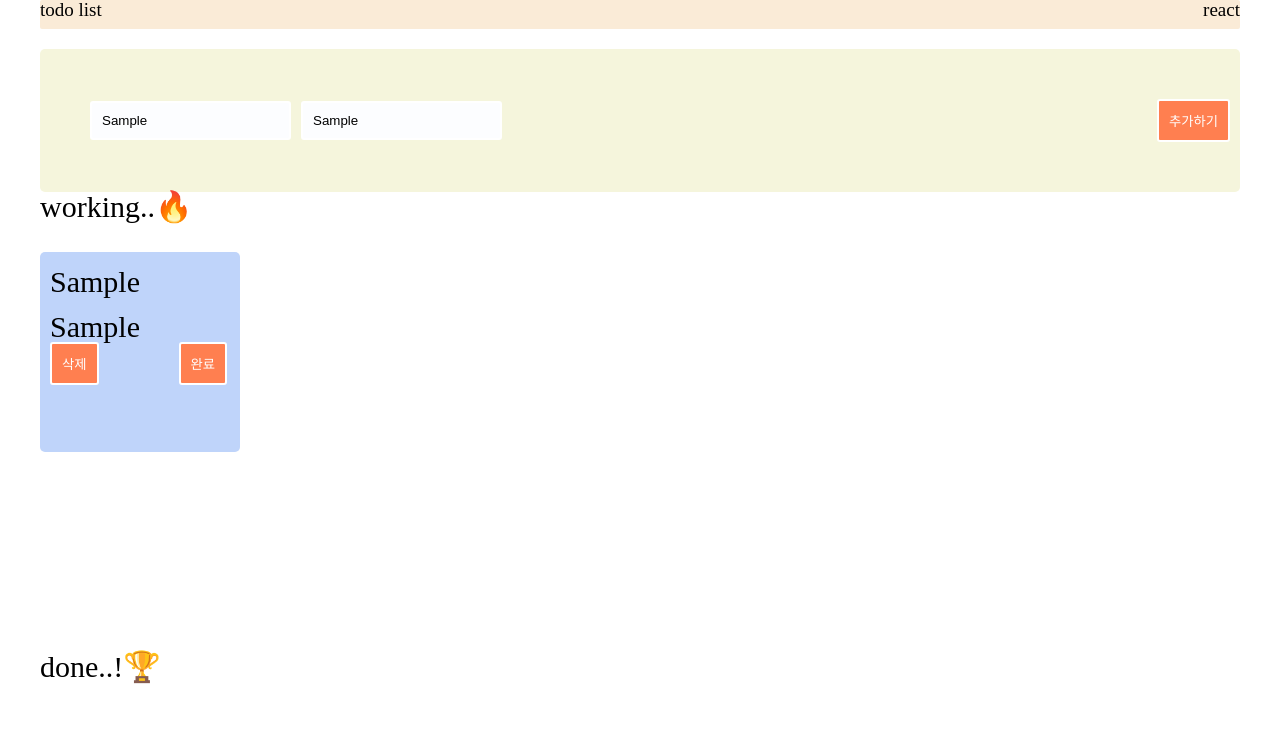
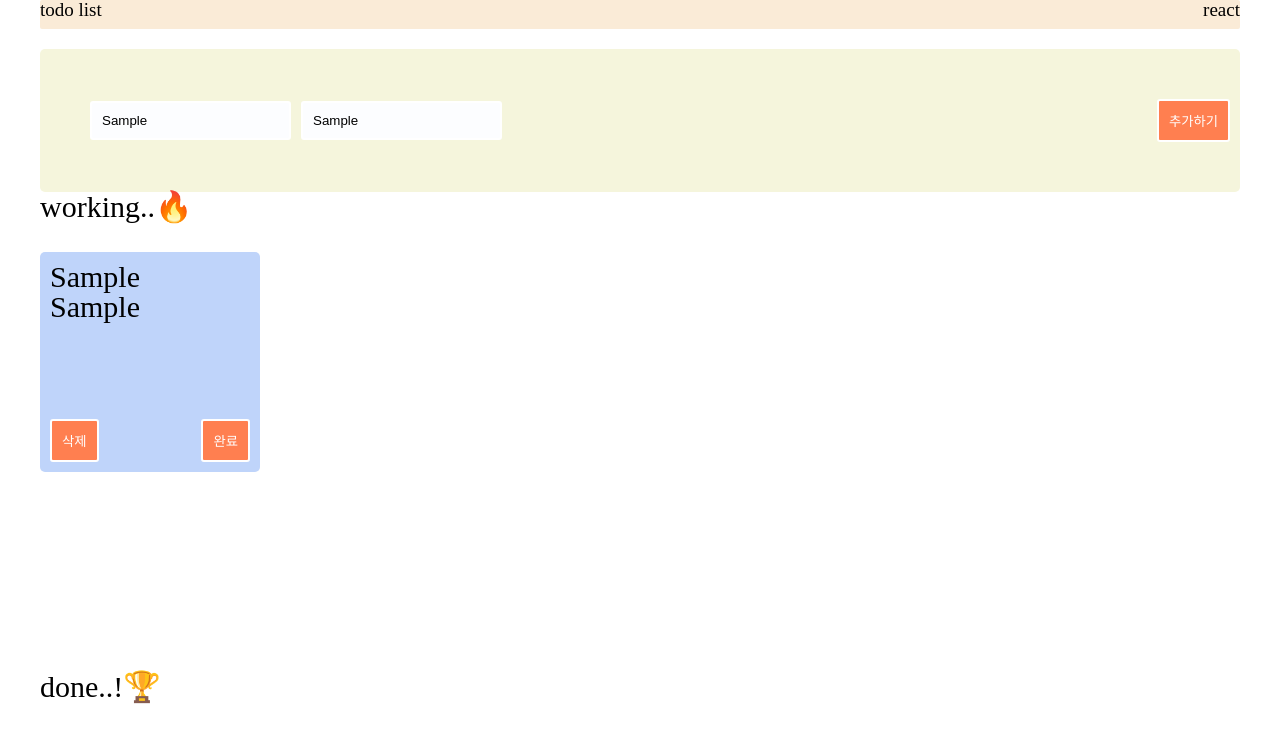
Before and after one commit to Ahnjonghyun87/ReactHomework-todo-list, a React (Vite) app in the folder my-first-vite-react-app/: page / in a window 1280 px wide. Both pictures are taken after typing "Sample", "Sample" into the empty fields and a click on the button "추가하기". Shown: the top 742 px of the page. Built offline with nearby package versions, Linux system fonts and the light colour scheme.

Commit message:
feat/버튼overflow시 찐따나는 부분 수정

```diff
--- a/my-first-vite-react-app/src/App.css
+++ b/my-first-vite-react-app/src/App.css
@@ -65,30 +65,35 @@
 }
 
 .todoCard {
-  min-height: 200px; /* 최소 높이를 200px로 설정 */
-  width: 200px;
+  display: flex;
+  flex-direction: column;
+  justify-content: space-between;
+  min-height: 200px;
+  min-width: 200px;
   border-radius: 5px;
   background-color: rgb(191, 212, 250);
-  overflow: auto; /* 내용이 넘칠 경우 스크롤바 생성 */
+  overflow: hidden;
+  padding: 10px;
 }
 
 .todoCard div {
-  margin-left: 10px;
   word-break: break-all;
-  margin-top: 15px;
+}
+
+.button-container {
+  display: flex;
+  justify-content: space-between;
+  margin-top: auto;
 }
 
 .todos button {
-  margin-top: auto;
-  margin-left: 10px;
-
   padding: 10px;
   background-color: coral;
   border-radius: 3px;
   color: white;
   border: 2px solid white;
+  white-space: nowrap;
+  overflow: hidden;
+  text-overflow: ellipsis;
+  flex-shrink: 0;
 }
-
-.todos button + button {
-  margin-left: 80px;
-}
--- a/my-first-vite-react-app/src/Todo.jsx
+++ b/my-first-vite-react-app/src/Todo.jsx
@@ -10,10 +10,12 @@ const Todo = ({
     <li className="todoCard">
       <div>{title}</div>
       <div>{description}</div>
-      <button onClick={() => onDeleteTodo(id)}>삭제</button>
-      <button onClick={() => onChangeTodoState(id)}>
-        {isDone ? "취소" : "완료"}
-      </button>
+      <div className="button-container">
+        <button onClick={() => onDeleteTodo(id)}>삭제</button>
+        <button onClick={() => onChangeTodoState(id)}>
+          {isDone ? "취소" : "완료"}
+        </button>
+      </div>
     </li>
   );
 };
```
